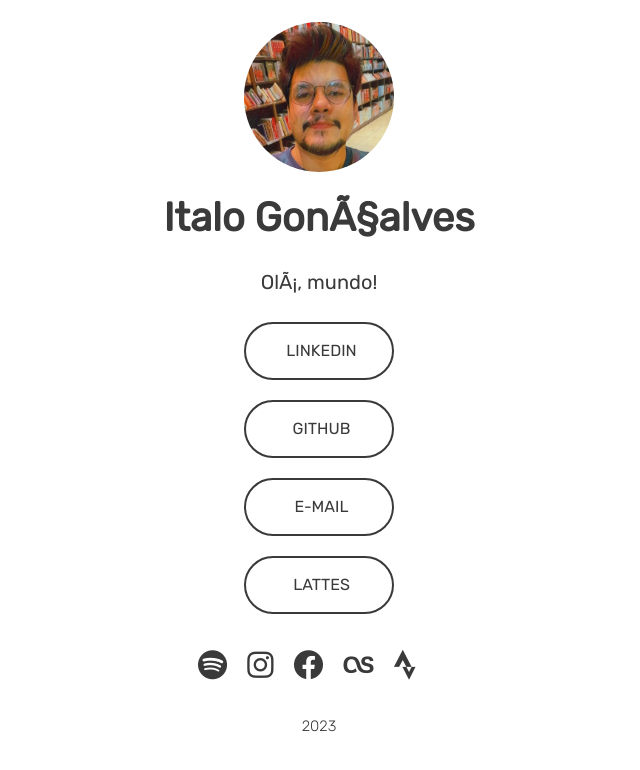
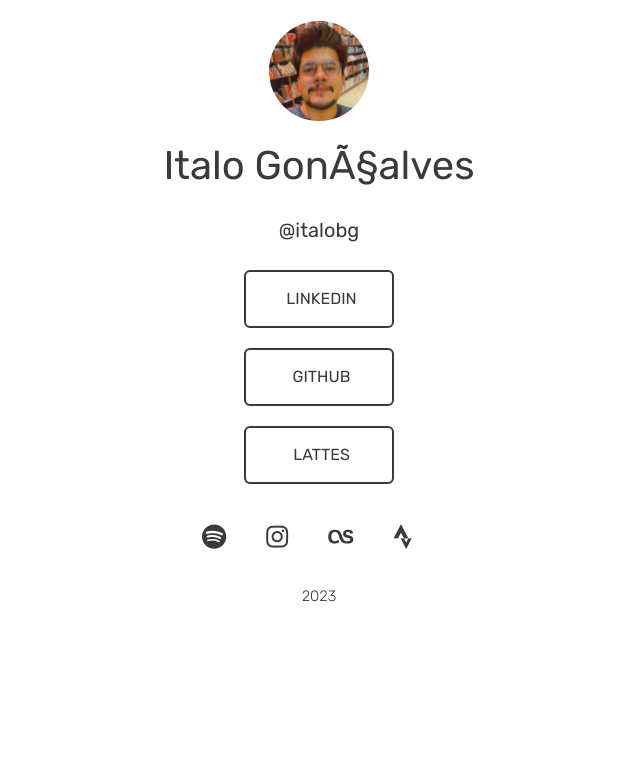
Before and after one commit to italobg/linktree, a plain HTML site: page index.html in a window 1280 px wide. Shown: the whole page, without its empty margins (321-961 px from the left). Drawn offline with nearby package versions, Linux system fonts and the light colour scheme.

Commit message:
Atualizando botões
Atualizando botões

```diff
--- a/index.html
+++ b/index.html
@@ -17,17 +17,25 @@
             <div class="link-tree">
                 <img src="img/foto-perfil.jpg" class="foto" alt="foto de perfil" align-item="center" class="photo">
                 <h1 id="title">Italo Gonçalves</h1>
-                <h3 class="tag"> Olá, mundo! </h3>
-                <a  class="botoes" href=" https://www.linkedin.com/in/italobg/" target="_blank"> Linkedin </a>
-                <a  class="botoes"href="https://github.com/italobg " target=" _blank"> Github</a>
-                <a class="botoes" href="mailto: italobgoncalves@gmail.com" target="_blank"> E-mail </a>
-                <a class="botoes" href="http://lattes.cnpq.br/8458699864504732" target="_blank"> Lattes </a>
+                <h3 class="tag"> @italobg</h3>
+
+                <a type="button" class="btn btn-outline-dark" href="https://www.linkedin.com/in/italobg/" target="_blank" >
+                  Linkedin
+                </a>
+
+                <a type="button" class="btn btn-outline-dark" href="https://github.com/italobg" target="_blank" >
+                  Github
+                </a>
+
+                <a type="button" class="btn btn-outline-dark" href="http://lattes.cnpq.br/8458699864504732" target="_blank" >
+                  Lattes
+                </a>
             </div>
 
             <div class="row col-md-12 justify-content-center">
               <ul class="linear-list">
                 <li class="icones">
-                  <a href="https://open.spotify.com/playlist/6RL5oDs8kDNfSaXB4BHtaf?si=026f322fac5446f" target="_blank">
+                  <a href="https://open.spotify.com/playlist/37i9dQZF1EpkAxcoAHRvuN?si=9c01dd108a494360" target="_blank">
                     <i class="fa-brands fa-spotify" style="color: #3a3a3a;"></i>
                   </a>
                 </li>
@@ -39,19 +47,13 @@
                 </li>
 
                 <li class="icones">
-                  <a href="https://www.facebook.com/italobg" target="_blank">
-                    <i class="fa-brands fa-facebook" style="color: #3a3a3a;"></i>
-                  </a>
-                </li>
-
-                <li class="icones">
                   <a href="https://www.last.fm/user/italobg" target="_blank">
                     <i class="fa-brands fa-lastfm" style="color: #3a3a3a;"></i>
                   </a>
                 </li>
 
                    <li class="icones">
-                  <a href="https://www.last.fm/user/italobg" target="_blank">
+                  <a href="https://www.strava.com/athletes/italobg" target="_blank">
                     <i class="fa-brands fa-strava" style="color: #3a3a3a;"></i>
                   </a>
                 </li>
--- a/style.css
+++ b/style.css
@@ -7,7 +7,6 @@
 }
 
 :root {
-
     --accentcolor: #3a3a3a;
 
 }
@@ -28,20 +27,19 @@
 }
 
 .foto {
-    margin: 2px;
+    margin: 1px;
     border-radius: 50%;
-    max-width: 150px;
+    max-width: 100px;
     max-height: auto;
 }
 
-.link-tree h1 {
+.title {
     font-family: 'Rubik', sans-serif;
     font-weight: bold;
-    padding: none;
 }
 
 .link-tree a {
-    background-color: var (--accentcolor);
+    background-color: #ffffff;
     color: #3a3a3a;
     width: 150px;
     padding: 15px;
@@ -57,25 +55,13 @@
 }
 
 .link-tree p {
-    font-family: monospace;
-}
-
-.link-tree a:hover {
-    background-color: #3a3a3a;
-    color:#ffffff;
+    font-family: 'Rubik', sans-serif;
 }
 
 @media (min-width: 1024px) {
     .link-tree {
         width: 40vw;
     }
-}
-
-.botoes {
-    border-radius: 35px;
-    padding-left: 50px;
-    padding-right: 50px;
-
 }
 
 .tag {
@@ -90,7 +76,7 @@
 }
 
 .icones {
-    font-size: 30px;
+    font-size: 25px;
 }
 
 .linear-list {
@@ -102,3 +88,7 @@
 .linear-list li {
     margin: 10px;
 }
+
+.fa-brands {
+    margin: 10px;
+}
```
